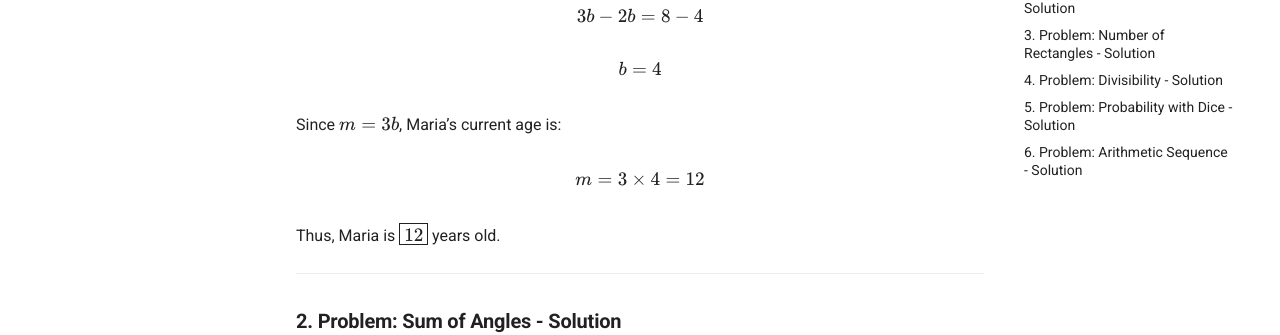
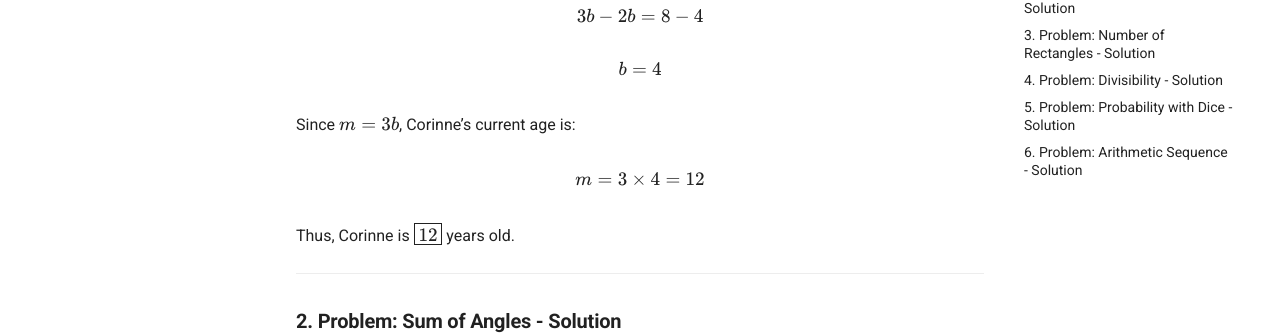
Before and after one commit to baseonballs/mpower-sitedocs, an MkDocs documentation site: the page built from site-docs/math-comp/amc8/amc8.pset.01.sol.md, in a window 1280 px wide and 900 px high, scrolled down 558 px. Shown: the part 145-480 px from the top of the window. Built offline with MkDocs 1.6.1 and Material for MkDocs 9.7.7, drawn with Linux system fonts in a browser that asks for light colours; formulas are drawn with MathJax 3.

Commit message:
fixed amc8 eedits errors.

```diff
--- a/site-docs/math-comp/amc8/amc8.pset.01.sol.md
+++ b/site-docs/math-comp/amc8/amc8.pset.01.sol.md
@@ -30,13 +30,13 @@ Expand and simplify:
 b = 4
 \]
 
-Since \( m = 3b \), Maria’s current age is:
+Since \( m = 3b \), Corinne’s current age is:
 
 \[
 m = 3 \times 4 = 12
 \]
 
-Thus, Maria is \( \boxed{12} \) years old.
+Thus, Corinne is \( \boxed{12} \) years old.
 
 ---
 
```
